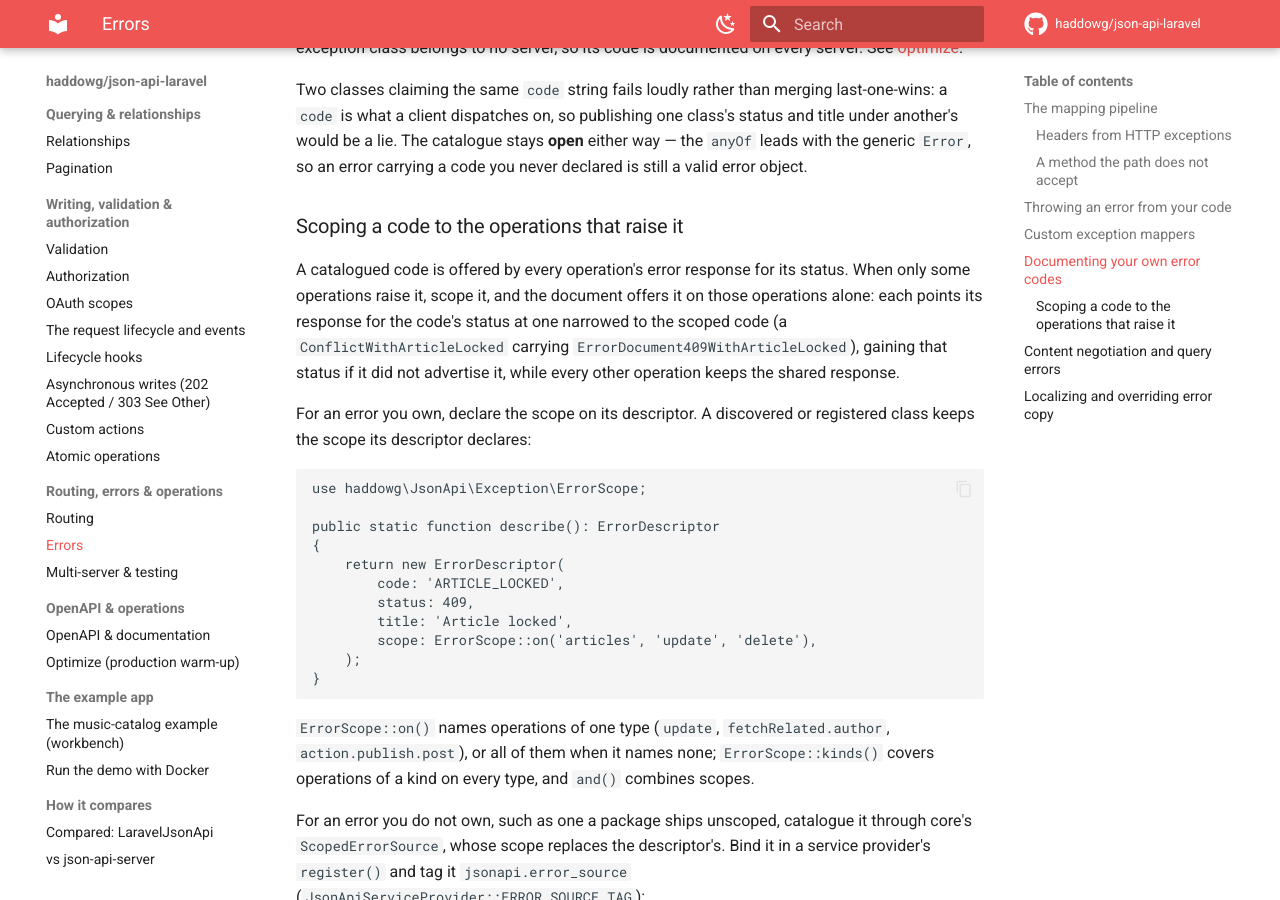
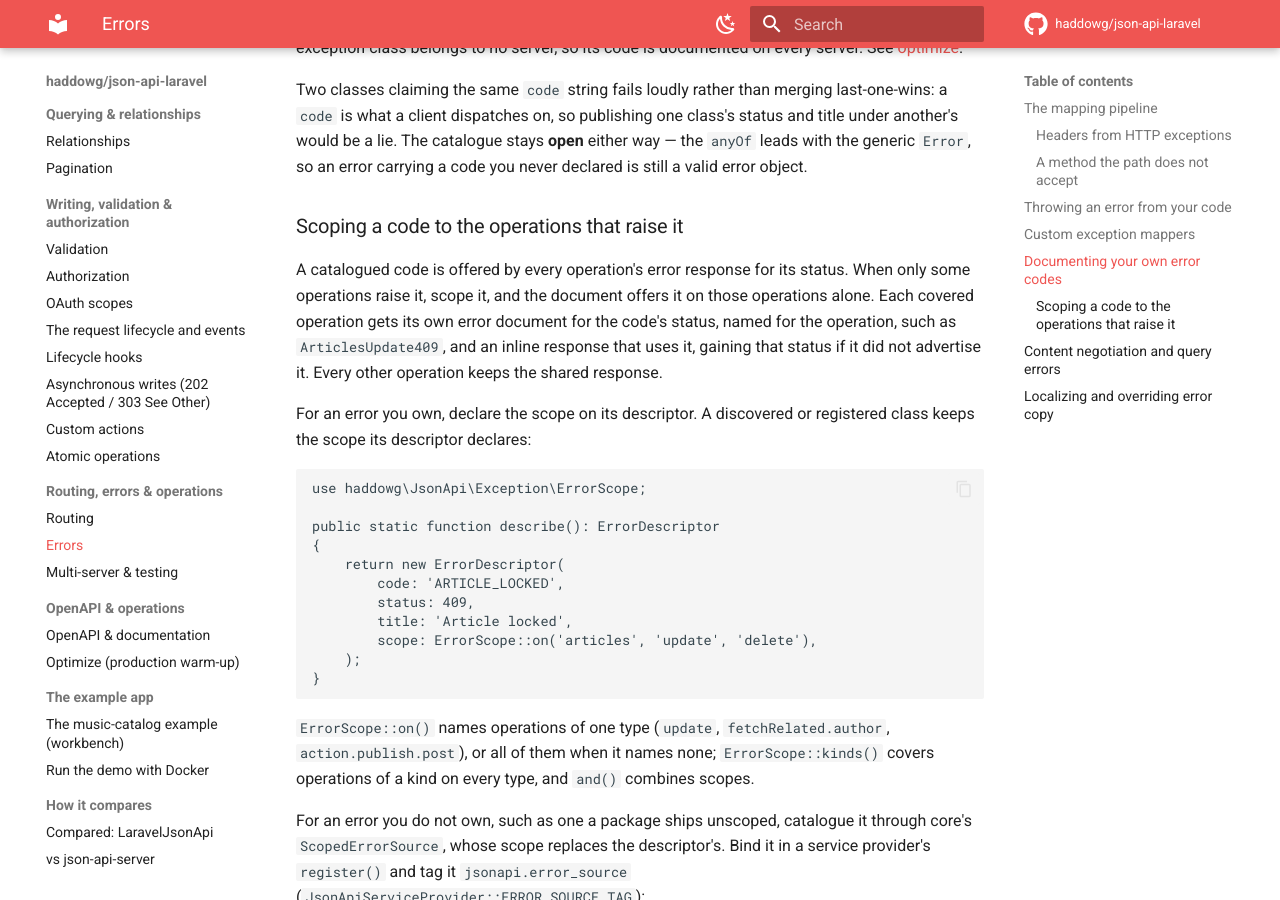
Before and after one commit to haddowg/json-api-laravel, an MkDocs documentation site: the page built from docs/errors.md, in a window 1280 px wide and 900 px high, scrolled down 4154 px. Built offline with MkDocs 1.6.1 and Material for MkDocs 9.7.7, drawn with Linux system fonts in a browser that asks for light colours; comment, search, counter and statistics services are not loaded.

Commit message:
docs: describe per-operation error documents for scoped codes
A scoped code is now offered through an error document named for the
operation, such as ArticlesUpdate409, behind an inline response.

```diff
--- a/docs/errors.md
+++ b/docs/errors.md
@@ -207,10 +207,10 @@ still a valid error object.
 ### Scoping a code to the operations that raise it
 
 A catalogued code is offered by every operation's error response for its status. When only
-some operations raise it, scope it, and the document offers it on those operations alone:
-each points its response for the code's status at one narrowed to the scoped code (a
-`ConflictWithArticleLocked` carrying `ErrorDocument409WithArticleLocked`), gaining that
-status if it did not advertise it, while every other operation keeps the shared response.
+some operations raise it, scope it, and the document offers it on those operations alone.
+Each covered operation gets its own error document for the code's status, named for the
+operation, such as `ArticlesUpdate409`, and an inline response that uses it, gaining that
+status if it did not advertise it. Every other operation keeps the shared response.
 
 For an error you own, declare the scope on its descriptor. A discovered or registered class
 keeps the scope its descriptor declares:
```
